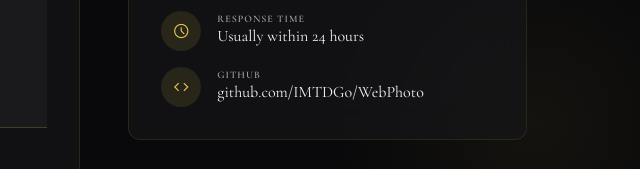
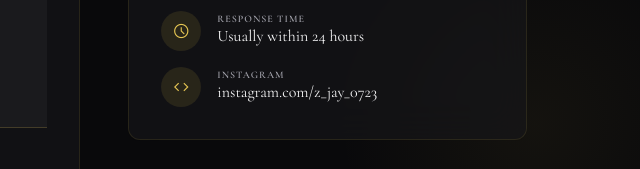
Before and after one commit to IMTDGo/WebPhoto, a website: page contact.html in a window 1280 px wide. Shown: the part 595-764 px from the top of the page, 625-1265 px from the left. Drawn offline with nearby package versions, Linux system fonts and the light colour scheme.

Commit message:
聯繫更改為IG

```diff
--- a/contact.html
+++ b/contact.html
@@ -185,8 +185,8 @@
                   <span class="material-symbols-outlined" style="font-size:18px">code</span>
                 </div>
                 <div>
-                  <p class="font-label-xs text-label-xs text-on-surface-variant uppercase tracking-widest">GitHub</p>
-                  <p class="font-body-md text-on-surface">github.com/IMTDGo/WebPhoto</p>
+                  <p class="font-label-xs text-label-xs text-on-surface-variant uppercase tracking-widest">Instagram</p>
+                  <p class="font-body-md text-on-surface">instagram.com/z_jay_0723</p>
                 </div>
               </div>
             </div>
```
